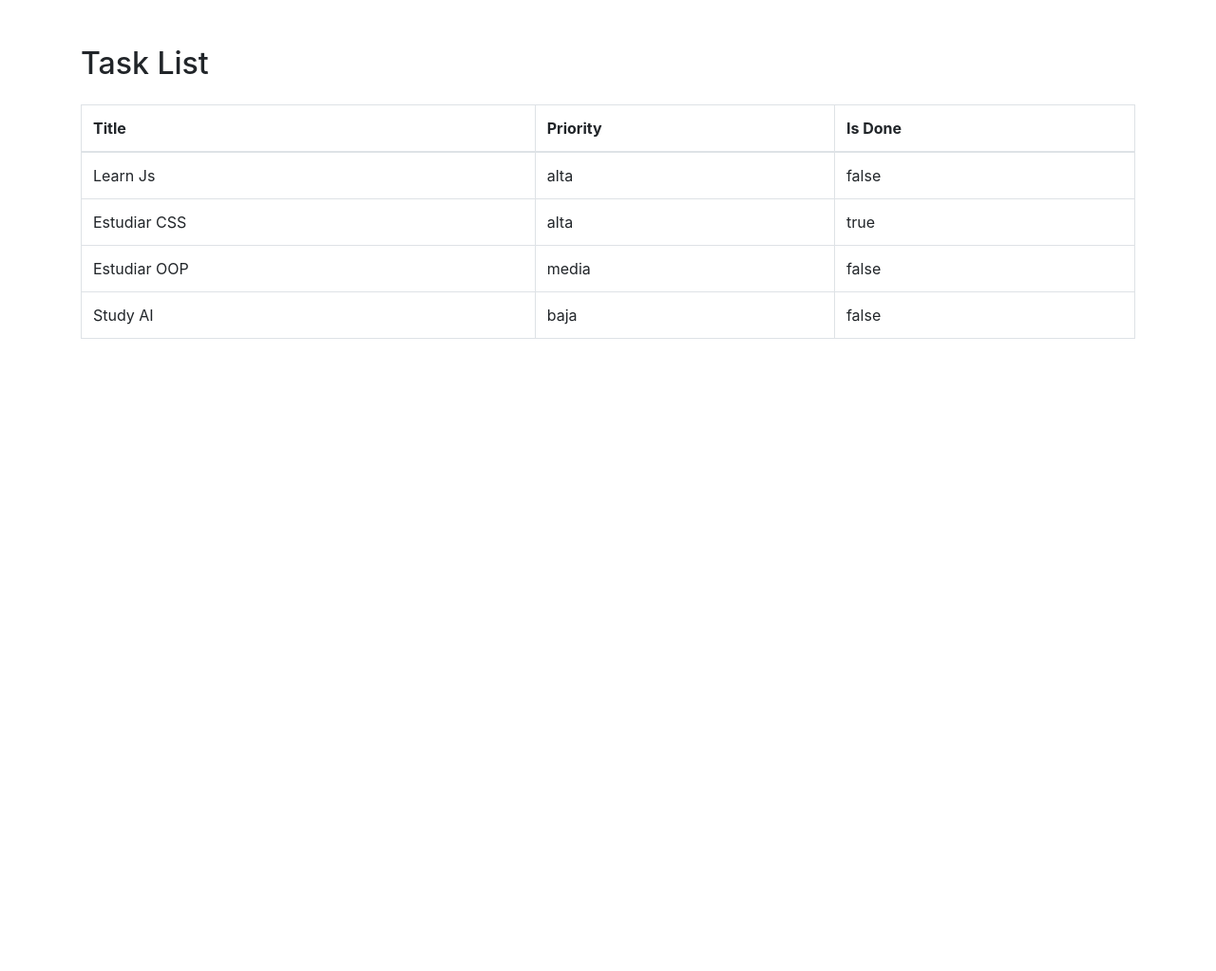
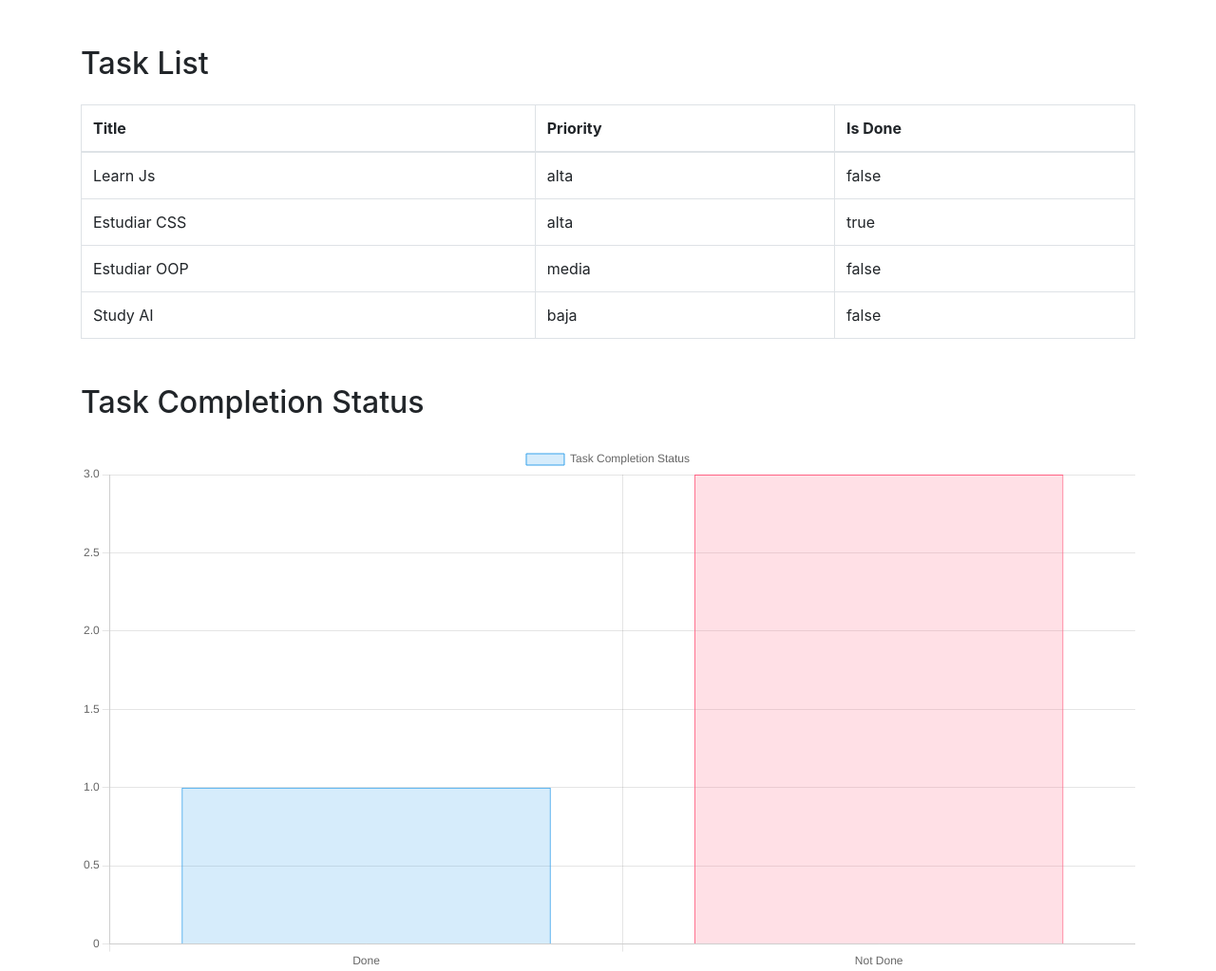
Before and after one commit to OlenaAndrushchenko/Asynchrony-Promises, a plain HTML site: page index.html in a window 1280 px wide. Shown: the whole page at 95% size. Before the commit the page ends 800 px from the top, so only its background shows below. Drawn offline with nearby package versions, Linux system fonts and the light colour scheme.

Commit message:
added taskCompletionChart function

```diff
--- a/app.js
+++ b/app.js
@@ -28,6 +28,37 @@ async function printTable() {
             `;
             tableBody.appendChild(row);
         });
+
+        const ctx = document.getElementById('taskCompletionChart').getContext('2d');
+        const doneCount = results.filter(item => item.isDone).length;
+        const notDoneCount = results.length - doneCount;
+
+        new Chart(ctx, {
+            type: 'bar',
+            data: {
+                labels: ['Done', 'Not Done'],
+                datasets: [{
+                    label: 'Task Completion Status',
+                    data: [doneCount, notDoneCount],
+                    backgroundColor: [
+                        'rgba(54, 162, 235, 0.2)',
+                        'rgba(255, 99, 132, 0.2)'
+                    ],
+                    borderColor: [
+                        'rgba(54, 162, 235, 1)',
+                        'rgba(255, 99, 132, 1)'
+                    ],
+                    borderWidth: 1
+                }]
+            },
+            options: {
+                scales: {
+                    y: {
+                        beginAtZero: true
+                    }
+                }
+            }
+            });
     } catch (error) {
         console.error('Error fetching or processing data:', error);
     }
--- a/index.html
+++ b/index.html
@@ -5,6 +5,7 @@
     <meta name="viewport" content="width=device-width, initial-scale=1.0">
     <title>Asynchrony & Promises</title>
     <link rel="stylesheet" href="https://maxcdn.bootstrapcdn.com/bootstrap/4.0.0/css/bootstrap.min.css">
+    <script src="https://cdn.jsdelivr.net/npm/chart.js"></script>
 </head>
 <body>
     <div class="container mt-5">
@@ -22,6 +23,12 @@
             </tbody>
         </table>
     </div>
+
+    <div class="container mt-5">
+        <h2 class="mb-4">Task Completion Status</h2>
+        <canvas id="taskCompletionChart" width="400" height="200"></canvas>
+    </div>
+
     <script src="./app.js"></script>
 </body>
 </html>
```
